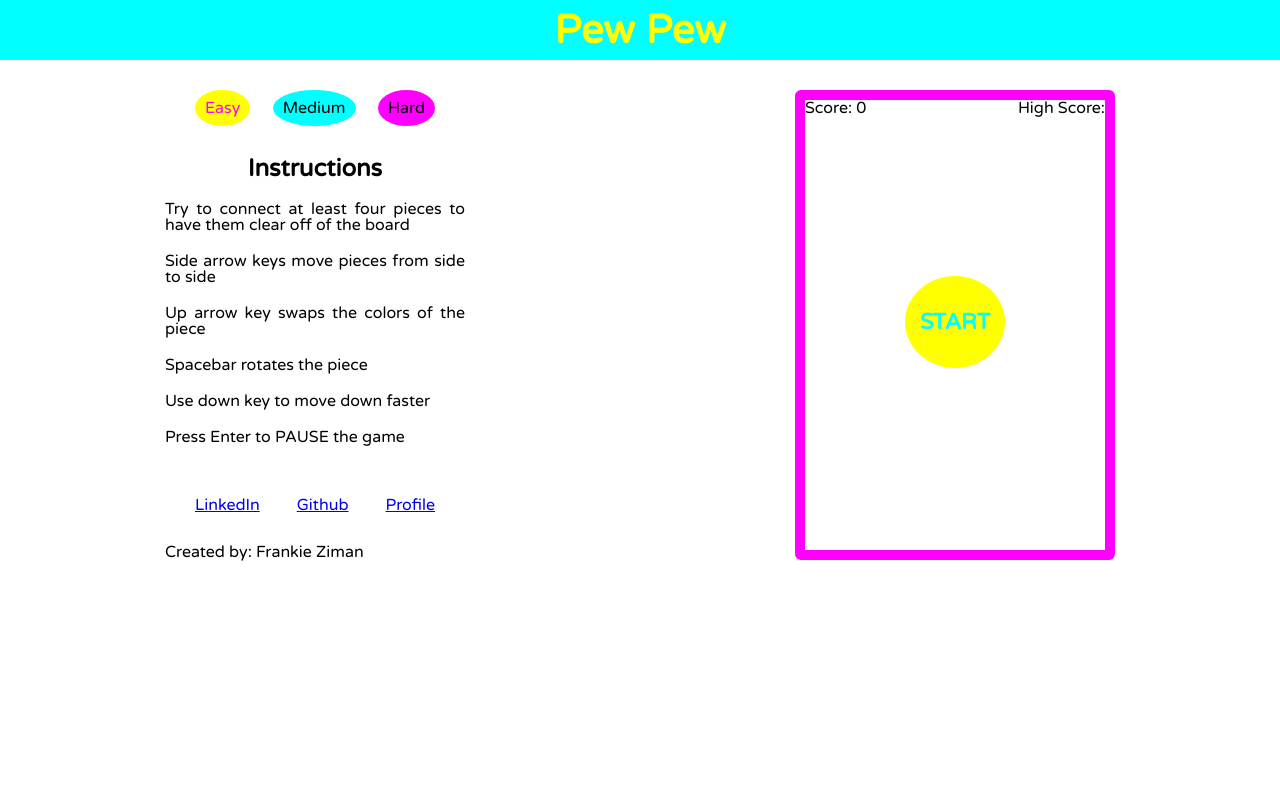
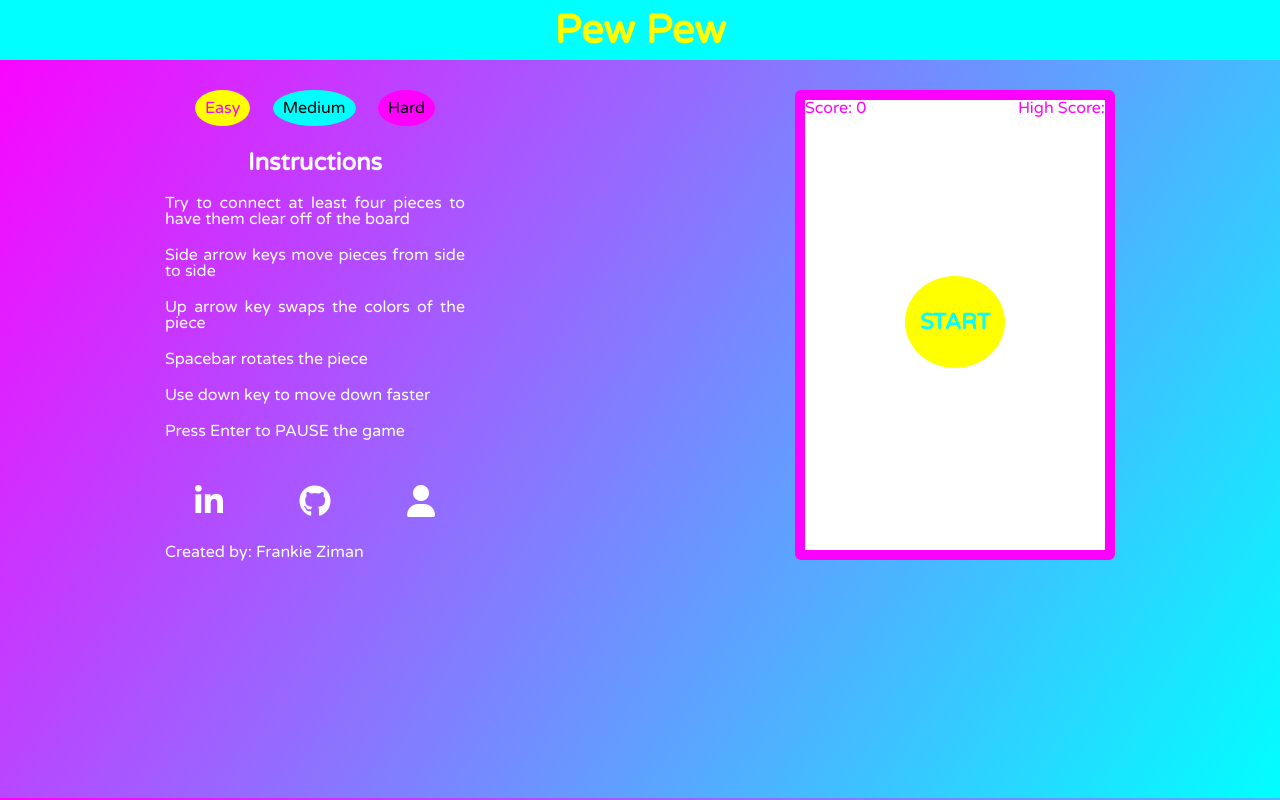
Before and after one commit to fnziman/PewPew, a website: page index.html in a window 1280 px wide. Drawn offline with Linux system fonts and the light colour scheme; no server answers.

Commit message:
styled background and link buttons

```diff
--- a/assets/stylesheets/application.css
+++ b/assets/stylesheets/application.css
@@ -2,6 +2,7 @@ body {
   display: flex;
   flex-direction: column;
   max-height: 100vh;
+  background: -webkit-linear-gradient(left top, magenta, cyan);
 }
 header {
   font-family: 'Varela Round', sans-serif;
@@ -37,6 +38,9 @@ h3 {
   text-align: justify;
   margin-top: 10px;
 }
+.instructions {
+  color: white;
+}
 .instructions li {
   margin: 20px 0;
 }
@@ -50,6 +54,13 @@ h3 {
   flex-direction: row;
   justify-content: space-between;
   margin: 0 30px;
+  font-size: 32px;
+}
+.fa {
+  color: white;
+}
+.fa:hover {
+  color: cyan;
 }
 .hidden {
   z-index: 0;
@@ -83,6 +94,7 @@ h3 {
   position: relative;
   top: -470px;
   z-index: 10000;
+  color: magenta;
 }
 #game-over, #paused {
   position: relative;
@@ -136,3 +148,6 @@ h3 {
 #hard:hover {
   color: cyan;
 }
+#author {
+  color: white;
+}
--- a/index.html
+++ b/index.html
@@ -7,6 +7,7 @@
     <link rel="stylesheet" href="./assets/stylesheets/application.css">
     <link rel="stylesheet" href="./assets/stylesheets/board.css">
     <link href="https://fonts.googleapis.com/css?family=Varela+Round" rel="stylesheet">
+    <script src="https://use.fontawesome.com/62b3ecd9ac.js"></script>
     <script src="https://gstatic.com/firebasejs/4.3.0/firebase-app.js"></script>
     <script src="https://gstatic.com/firebasejs/4.3.0/firebase-database.js"></script>
   </head>
@@ -33,11 +34,17 @@
           </ul>
         </div>
         <div class="links">
-          <a href="https://www.linkedin.com/in/frankie-ziman/">LinkedIn</a>
-          <a href="https://github.com/fnziman">Github</a>
-          <a href="https://fnziman.github.io/">Profile</a>
+          <a href="https://www.linkedin.com/in/frankie-ziman/">
+            <i class="fa fa-linkedin" aria-hidden="true"></i>
+          </a>
+          <a href="https://github.com/fnziman">
+            <i class="fa fa-github" aria-hidden="true"></i>
+          </a>
+          <a href="http://frankieziman.com/">
+            <i class="fa fa-user" aria-hidden="true"></i>
+          </a>
         </div>
-        <p>Created by: Frankie Ziman</p>
+        <p id="author">Created by: Frankie Ziman</p>
       </div>
       <div class="right">
         <canvas id="board" width="300" height="450"></canvas>
```
